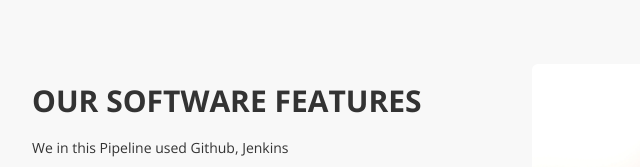
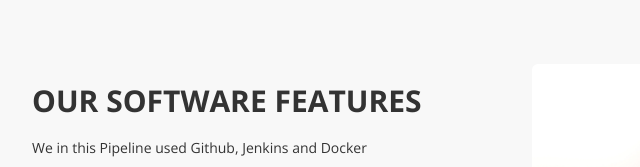
Before and after one commit to dhanunjayaakula/Demo, a plain HTML site: page index.html in a window 1280 px wide. Shown: the part 1300-1467 px from the top of the page, 123-763 px from the left. Drawn offline with nearby package versions, Linux system fonts and the light colour scheme.

Commit message:
added webhook1

```diff
--- a/index.html
+++ b/index.html
@@ -93,7 +93,7 @@
 				<div class="row">
 					<div class="col-md-6 wow fadeInLeft" data-wow-delay="0.6s">
 						<h2 class="text-uppercase">Our Software Features</h2>
-						<p>We in this Pipeline used Github, Jenkins</p>
+						<p>We in this Pipeline used Github, Jenkins and Docker</p>
 						<p><span><i class="fa fa-mobile"></i></span>Mobile pipeline is coming soon</p>
 						<p><i class="fa fa-code"></i>Quis autem velis reprehenderit et quis voluptate velit esse quam.</p>
 					</div>
```
